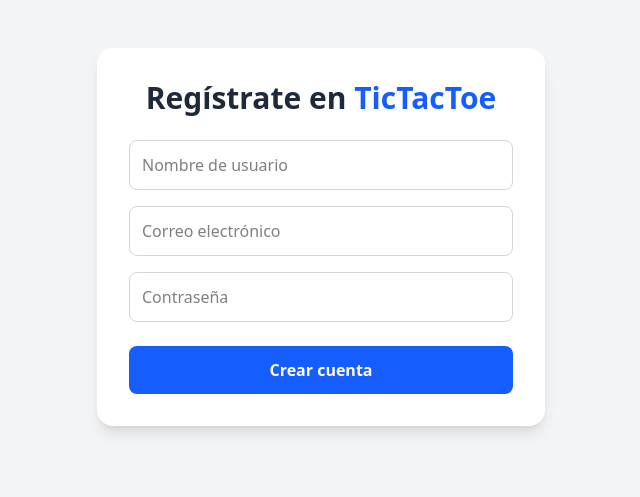
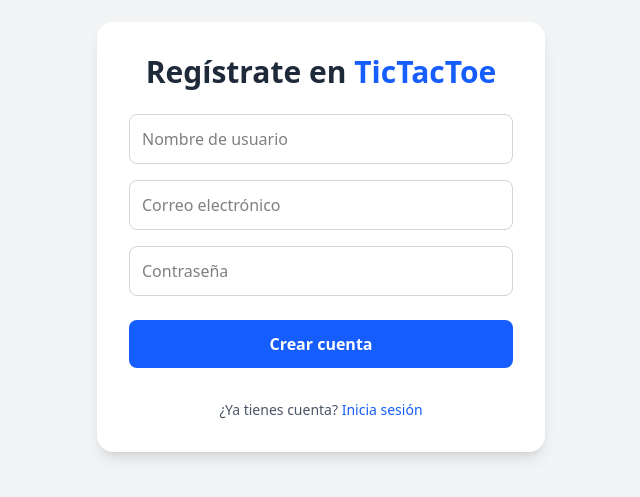
Before and after one commit to AlejandroGuerraJimenez/TicTacToe-Frontend, an Angular app in the folder tictactoe/: page /register in a window 1280 px wide. Shown: the part 163-660 px from the top of the page, without its empty margins (319-959 px from the left). Built offline with nearby package versions, Linux system fonts and the light colour scheme.

Commit message:
Implemented login component

```diff
--- a/tictactoe/src/app/components/login/login.html
+++ b/tictactoe/src/app/components/login/login.html
@@ -35,6 +35,11 @@
       >
         Iniciar sesión
       </button>
+
+      <p class="text-center text-sm text-gray-600 mt-2">
+        ¿Aún no tienes cuenta?
+        <a routerLink="/register" class="text-blue-600 hover:underline">Regístrate</a>
+      </p>
     </form>
   </div>
 </div>
--- a/tictactoe/src/app/components/login/login.ts
+++ b/tictactoe/src/app/components/login/login.ts
@@ -1,16 +1,17 @@
 import { Component, inject } from '@angular/core';
 import { FormsModule } from '@angular/forms';
+import { Router, RouterModule } from '@angular/router';
 import { AuthService } from '../../services/auth.service';
 
 @Component({
   selector: 'app-login',
-  imports: [FormsModule],
+  imports: [FormsModule, RouterModule],
   templateUrl: './login.html',
 })
 export class LoginComponent {
   private authService = inject(AuthService);
+  private router = inject(Router);
 
-  // En este login usaremos email + password
   email: string = '';
   password: string = '';
 
@@ -21,13 +22,8 @@
     };
 
     this.authService.login(credentials).subscribe({
-      next: (response) => {
-        console.log('Login exitoso:', response);
-        // Aquí más adelante puedes guardar el usuario/token y navegar
-      },
-      error: (error) => {
-        console.error('Error al iniciar sesión:', error);
-      },
+      next: () => this.router.navigate(['/home']),
+      error: (error) => console.error('Error al iniciar sesión:', error),
     });
   }
 }
--- a/tictactoe/src/app/components/register/register.html
+++ b/tictactoe/src/app/components/register/register.html
@@ -45,6 +45,11 @@
       >
         Crear cuenta
       </button>
+
+      <p class="text-center text-sm text-gray-600 mt-2">
+        ¿Ya tienes cuenta?
+        <a routerLink="/login" class="text-blue-600 hover:underline">Inicia sesión</a>
+      </p>
     </form>
   </div>
 </div>
--- a/tictactoe/src/app/components/register/register.ts
+++ b/tictactoe/src/app/components/register/register.ts
@@ -1,10 +1,11 @@
 import { Component, inject } from '@angular/core';
 import { FormsModule } from '@angular/forms';
+import { RouterModule } from '@angular/router';
 import { AuthService } from '../../services/auth.service';
 
 @Component({
   selector: 'app-register',
-  imports: [FormsModule],
+  imports: [FormsModule, RouterModule],
   templateUrl: './register.html',
 })
 export class RegisterComponent {
```
